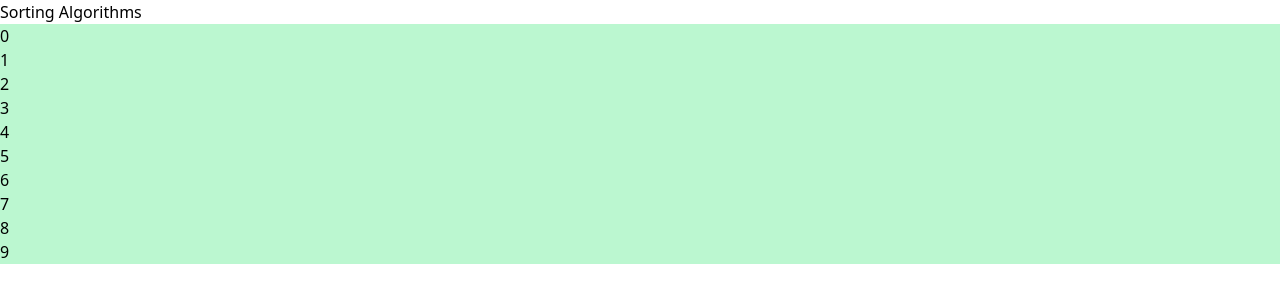
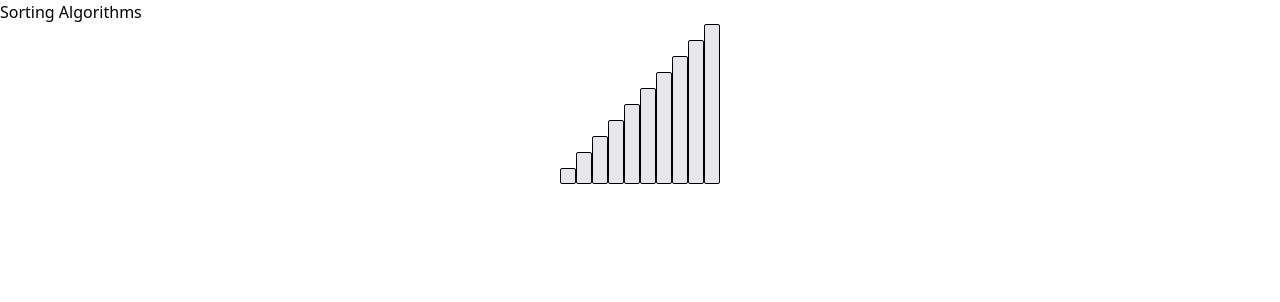
Before and after one commit to ThomasSel/sorting-algorithms, a React (Vite) app in the folder typescript/: page / in a window 1280 px wide. Shown: the top 302 px of the page. Built offline with nearby package versions, Linux system fonts and the light colour scheme.

Commit message:
Make the values have correct heights

```diff
--- a/typescript/src/components/App.tsx
+++ b/typescript/src/components/App.tsx
@@ -14,10 +14,8 @@ function App(): JSX.Element {
 
   return (
     <main>
-      <section>
-        <h1>Sorting Algorithms</h1>
-        {values}
-      </section>
+      <h1>Sorting Algorithms</h1>
+      <div className="flex justify-center items-end">{values}</div>
     </main>
   );
 }
--- a/typescript/src/components/Value.tsx
+++ b/typescript/src/components/Value.tsx
@@ -3,7 +3,12 @@ type ValueProps = {
 };
 
 const Value = (props: ValueProps): JSX.Element => {
-  return <div className="bg-green-200">{props.value}</div>;
+  return (
+    <div
+      className="w-4 border-[1px] border-black rounded-sm bg-gray-200"
+      style={{ height: props.value + 1 + "rem" }}
+    ></div>
+  );
 };
 
 export default Value;
```
